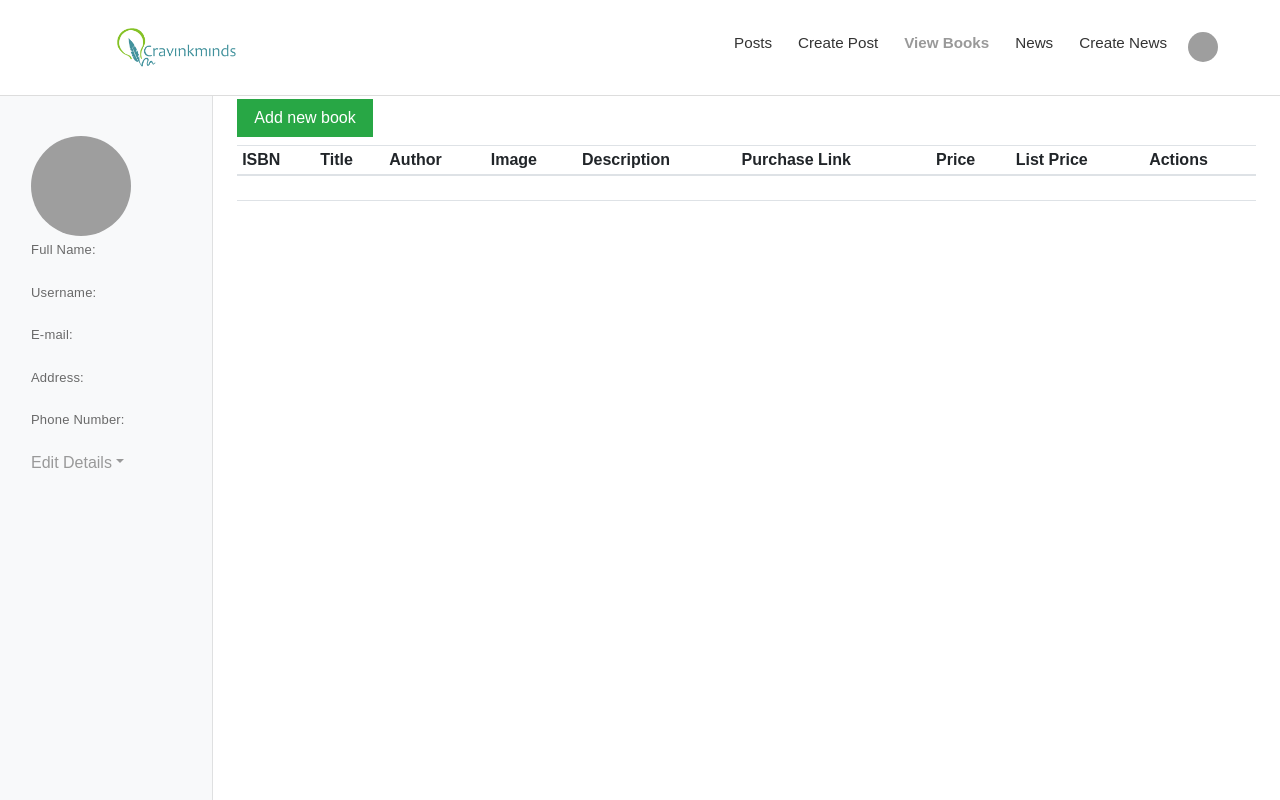
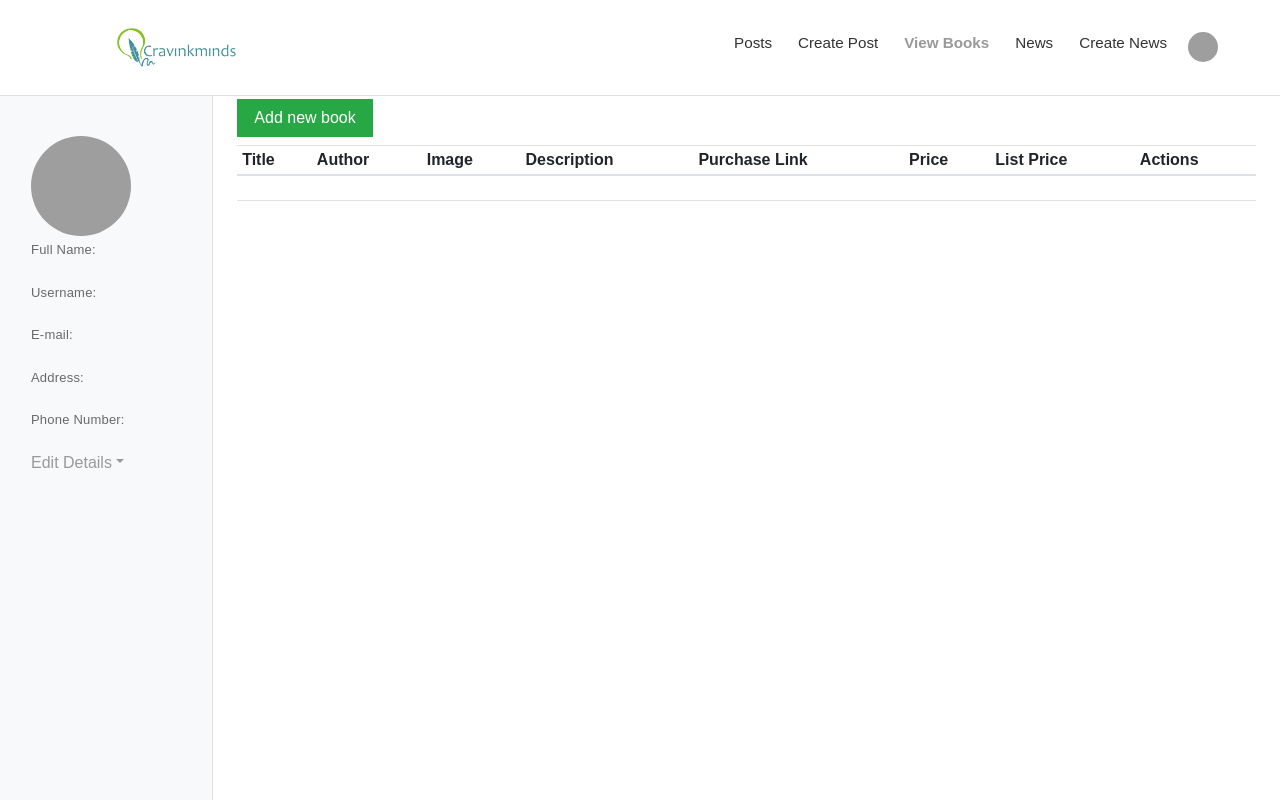
Before and after one commit to NowoCodes/Cravinkminds, a PHP site: page /dashboard/viewbooks.php in a window 1280 px wide. Run offline with PHP 8.4, Linux system fonts and the light colour scheme; the visitor is signed in with stand-in values (Sample User, id 1); data that the repository does not hold is empty; some libraries are stand-ins or nearby versions; grey boxes are pictures that could not be loaded.

Commit message:
update display of books

```diff
--- a/books.php
+++ b/books.php
@@ -20,7 +20,7 @@ if (!$result) {
     <div class="row">
       <?php while ($query_row = mysqli_fetch_assoc($result)) : ?>
         <div class="col-md-3">
-          <a href="book.php?bookisbn=<?= $query_row['book_isbn']; ?>">
+          <a href="book.php?id=<?= $query_row['id']; ?>">
             <img class="img-responsive img-thumbnail" style="height: 300px; width:300px;" src="./img/books/<?= $query_row['book_image']; ?>">
           </a>
           <p><?= $query_row['book_title']; ?></p>
--- a/dashboard/viewbooks.php
+++ b/dashboard/viewbooks.php
@@ -22,7 +22,6 @@ include 'dashboard-nav.php' ?>
       <table class="table table-sm">
         <thead>
           <tr>
-            <th>ISBN</th>
             <th>Title</th>
             <th>Author</th>
             <th>Image</th>
@@ -43,12 +42,11 @@ include 'dashboard-nav.php' ?>
           $presult = mysqli_query($conn, $pquery);
           while ($parray = mysqli_fetch_assoc($presult)) :
             $bookId = $parray['id'];
-            $cquery = "SELECT * FROM books WHERE id = '$bookId' ORDER BY book_isbn DESC";
+            $cquery = "SELECT * FROM books WHERE u_id = '$bookId' ORDER BY id DESC";
             $cresult = mysqli_query($conn, $cquery);
             while ($row = mysqli_fetch_assoc($cresult)) :
           ?>
               <tr>
-                <td><?= $row['book_isbn']; ?></td>
                 <td><?= $row['book_title']; ?></td>
                 <td><?= $row['book_author']; ?></td>
                 <td><?= $row['book_image']; ?></td>
@@ -59,8 +57,8 @@ include 'dashboard-nav.php' ?>
                 <td><?= $row['book_price']; ?></td>
                 <td><strike class="text-danger"><?= $row['list_price']; ?></strike></td>
                 <td>
-                  <a class="btn btn-sm btn-info" href="editbook.php?bookisbn=<?= $row['book_isbn']; ?>">Edit</a>
-                  <a class="btn btn-sm btn-danger" href="deletebook.php?bookisbn=<?= $row['book_isbn']; ?>">Delete</a>
+                  <a class="btn btn-sm btn-info" href="editbook.php?id=<?= $row['id']; ?>">Edit</a>
+                  <a class="btn btn-sm btn-danger" href="deletebook.php?id=<?= $row['id']; ?>">Delete</a>
                 </td>
               </tr>
             <?php endwhile; ?>
```
